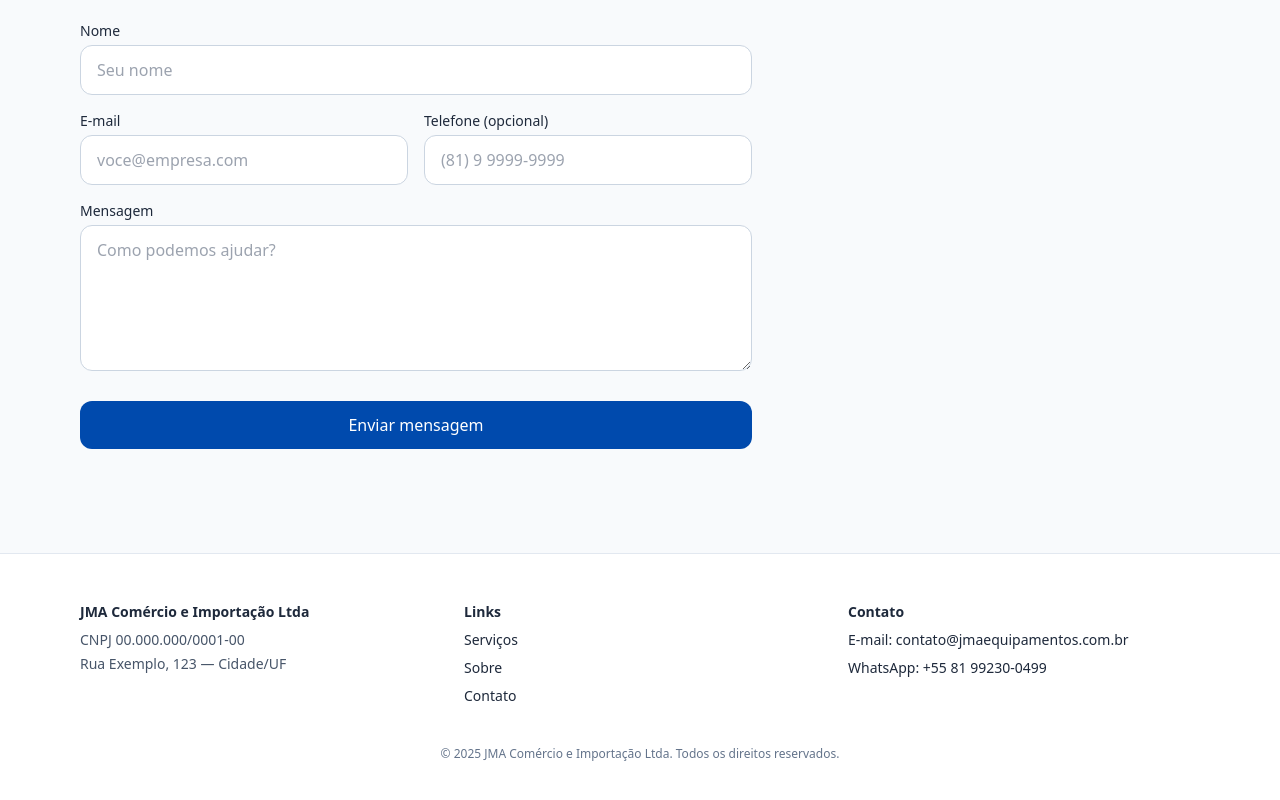
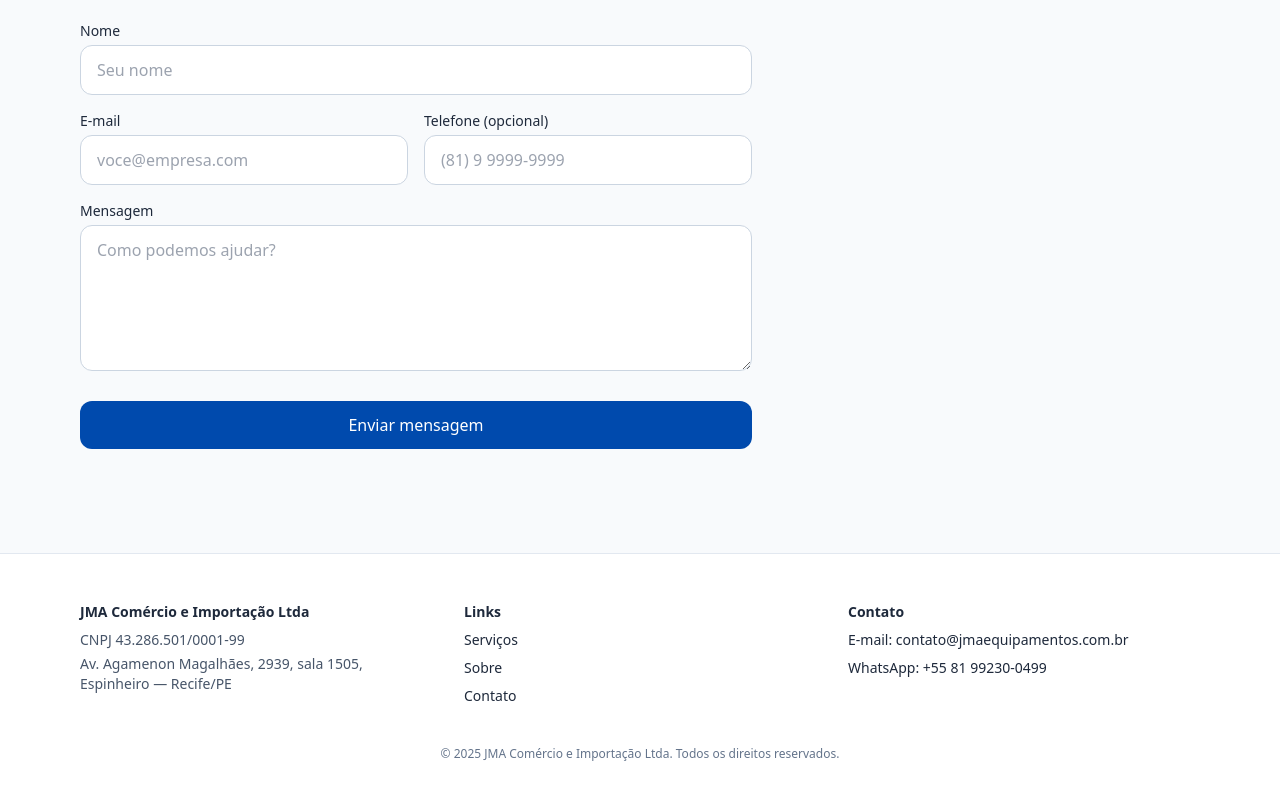
Before and after one commit to felipeagoliveira/JMA, a plain HTML site: page index.html in a window 1280 px wide. Shown: the part 1700-2500 px from the top of the page. Drawn offline with nearby package versions, Linux system fonts and the light colour scheme.

Commit message:
Update index.html

```diff
--- a/index.html
+++ b/index.html
@@ -230,8 +230,8 @@
     <div class="max-w-6xl mx-auto px-4 grid md:grid-cols-3 gap-8 text-sm">
       <div>
         <div class="font-semibold">JMA Comércio e Importação Ltda</div>
-        <p class="mt-2 text-slate-600">CNPJ 00.000.000/0001-00</p>
-        <p class="mt-1 text-slate-600">Rua Exemplo, 123 — Cidade/UF</p>
+        <p class="mt-2 text-slate-600">CNPJ 43.286.501/0001-99</p>
+        <p class="mt-1 text-slate-600">Av. Agamenon Magalhães, 2939, sala 1505, Espinheiro — Recife/PE</p>
       </div>
       <div>
         <div class="font-semibold">Links</div>
@@ -253,8 +253,8 @@
   </footer>
 
   <!-- Instrução de implantação do logo (comentário)
-       Suba o arquivo "logo.svg" na raiz do seu domínio.
-       Ex.: https://www.jmaequipamentos.com.br/logo.svg. -->
+       Suba o arquivo "logo-jma.svg" na raiz do seu domínio.
+       Ex.: https://www.jmaequipamentos.com.br/logo-jma.svg. -->
 
   <!-- JS -->
   <script>
```
